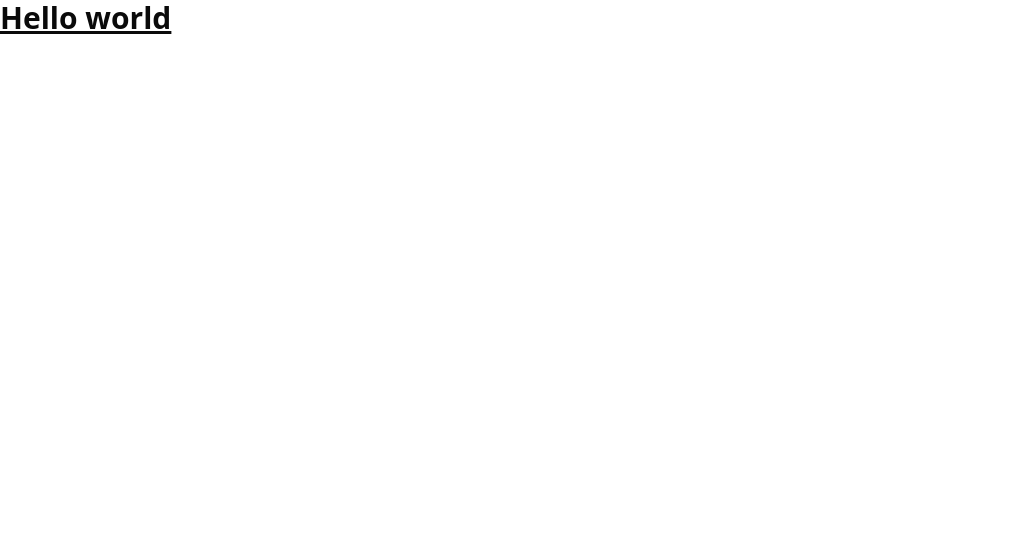
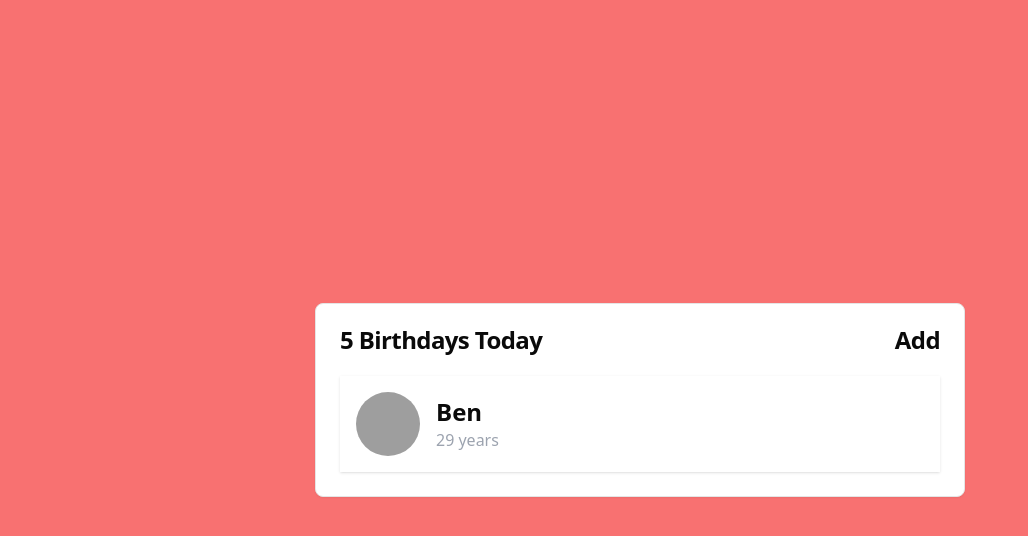
Before and after one commit to haruBlank00/birthday-buddy, a React (Vite) app: page / in a window 1280 px wide. Shown: the top 536 px of the page, without its empty margins (0-1028 px from the left). Built offline with nearby package versions, Linux system fonts and the light colour scheme; grey boxes are pictures that could not be loaded.

Commit message:
add avatart and card component make birthday card

```diff
--- a/package.json
+++ b/package.json
@@ -10,6 +10,7 @@
     "preview": "vite preview"
   },
   "dependencies": {
+    "@radix-ui/react-avatar": "^1.0.4",
     "autoprefixer": "^10.4.19",
     "class-variance-authority": "^0.7.0",
     "clsx": "^2.1.0",
--- a/src/App.tsx
+++ b/src/App.tsx
@@ -1,7 +1,32 @@
+import { Card, CardContent, CardHeader, CardTitle } from "@/components/ui/card";
+import { Avatar, AvatarFallback, AvatarImage } from "@/components/ui/avatar";
+
 function App() {
   return (
-    <div>
-      <h1 className="text-3xl font-bold underline">Hello world</h1>
+    <div className="h-screen bg-red-400 grid place-items-center">
+      <Card className="w-[650px]">
+        <CardHeader>
+          <CardTitle className="flex justify-between items-center">
+            5 Birthdays Today
+            <div>
+              <button>Add </button>
+            </div>
+          </CardTitle>
+        </CardHeader>
+
+        <CardContent>
+          <div className="shadow p-4 flex items-center gap-x-4">
+            <Avatar className="h-16 w-16">
+              <AvatarImage src="https://github.com/shadcn.png" />
+              <AvatarFallback>Ben</AvatarFallback>
+            </Avatar>
+            <div>
+              <p className="text-2xl capitalize font-semibold">Ben</p>
+              <p className="text-gray-400">29 years</p>
+            </div>
+          </div>
+        </CardContent>
+      </Card>
     </div>
   );
 }
--- /dev/null
+++ b/src/components/ui/avatar.tsx
@@ -0,0 +1,48 @@
+import * as React from "react"
+import * as AvatarPrimitive from "@radix-ui/react-avatar"
+
+import { cn } from "@/lib/utils"
+
+const Avatar = React.forwardRef<
+  React.ElementRef<typeof AvatarPrimitive.Root>,
+  React.ComponentPropsWithoutRef<typeof AvatarPrimitive.Root>
+>(({ className, ...props }, ref) => (
+  <AvatarPrimitive.Root
+    ref={ref}
+    className={cn(
+      "relative flex h-10 w-10 shrink-0 overflow-hidden rounded-full",
+      className
+    )}
+    {...props}
+  />
+))
+Avatar.displayName = AvatarPrimitive.Root.displayName
+
+const AvatarImage = React.forwardRef<
+  React.ElementRef<typeof AvatarPrimitive.Image>,
+  React.ComponentPropsWithoutRef<typeof AvatarPrimitive.Image>
+>(({ className, ...props }, ref) => (
+  <AvatarPrimitive.Image
+    ref={ref}
+    className={cn("aspect-square h-full w-full", className)}
+    {...props}
+  />
+))
+AvatarImage.displayName = AvatarPrimitive.Image.displayName
+
+const AvatarFallback = React.forwardRef<
+  React.ElementRef<typeof AvatarPrimitive.Fallback>,
+  React.ComponentPropsWithoutRef<typeof AvatarPrimitive.Fallback>
+>(({ className, ...props }, ref) => (
+  <AvatarPrimitive.Fallback
+    ref={ref}
+    className={cn(
+      "flex h-full w-full items-center justify-center rounded-full bg-muted",
+      className
+    )}
+    {...props}
+  />
+))
+AvatarFallback.displayName = AvatarPrimitive.Fallback.displayName
+
+export { Avatar, AvatarImage, AvatarFallback }
--- /dev/null
+++ b/src/components/ui/card.tsx
@@ -0,0 +1,79 @@
+import * as React from "react"
+
+import { cn } from "@/lib/utils"
+
+const Card = React.forwardRef<
+  HTMLDivElement,
+  React.HTMLAttributes<HTMLDivElement>
+>(({ className, ...props }, ref) => (
+  <div
+    ref={ref}
+    className={cn(
+      "rounded-lg border bg-card text-card-foreground shadow-sm",
+      className
+    )}
+    {...props}
+  />
+))
+Card.displayName = "Card"
+
+const CardHeader = React.forwardRef<
+  HTMLDivElement,
+  React.HTMLAttributes<HTMLDivElement>
+>(({ className, ...props }, ref) => (
+  <div
+    ref={ref}
+    className={cn("flex flex-col space-y-1.5 p-6", className)}
+    {...props}
+  />
+))
+CardHeader.displayName = "CardHeader"
+
+const CardTitle = React.forwardRef<
+  HTMLParagraphElement,
+  React.HTMLAttributes<HTMLHeadingElement>
+>(({ className, ...props }, ref) => (
+  <h3
+    ref={ref}
+    className={cn(
+      "text-2xl font-semibold leading-none tracking-tight",
+      className
+    )}
+    {...props}
+  />
+))
+CardTitle.displayName = "CardTitle"
+
+const CardDescription = React.forwardRef<
+  HTMLParagraphElement,
+  React.HTMLAttributes<HTMLParagraphElement>
+>(({ className, ...props }, ref) => (
+  <p
+    ref={ref}
+    className={cn("text-sm text-muted-foreground", className)}
+    {...props}
+  />
+))
+CardDescription.displayName = "CardDescription"
+
+const CardContent = React.forwardRef<
+  HTMLDivElement,
+  React.HTMLAttributes<HTMLDivElement>
+>(({ className, ...props }, ref) => (
+  <div ref={ref} className={cn("p-6 pt-0", className)} {...props} />
+))
+CardContent.displayName = "CardContent"
+
+const CardFooter = React.forwardRef<
+  HTMLDivElement,
+  React.HTMLAttributes<HTMLDivElement>
+>(({ className, ...props }, ref) => (
+  <div
+    ref={ref}
+    className={cn("flex items-center p-6 pt-0", className)}
+    {...props}
+  />
+))
+CardFooter.displayName = "CardFooter"
+
+export { Card, CardHeader, CardFooter, CardTitle, CardDescription, CardContent }
```
Also changed, not shown: 1 other file (tests, documents, lock files or other folders).
